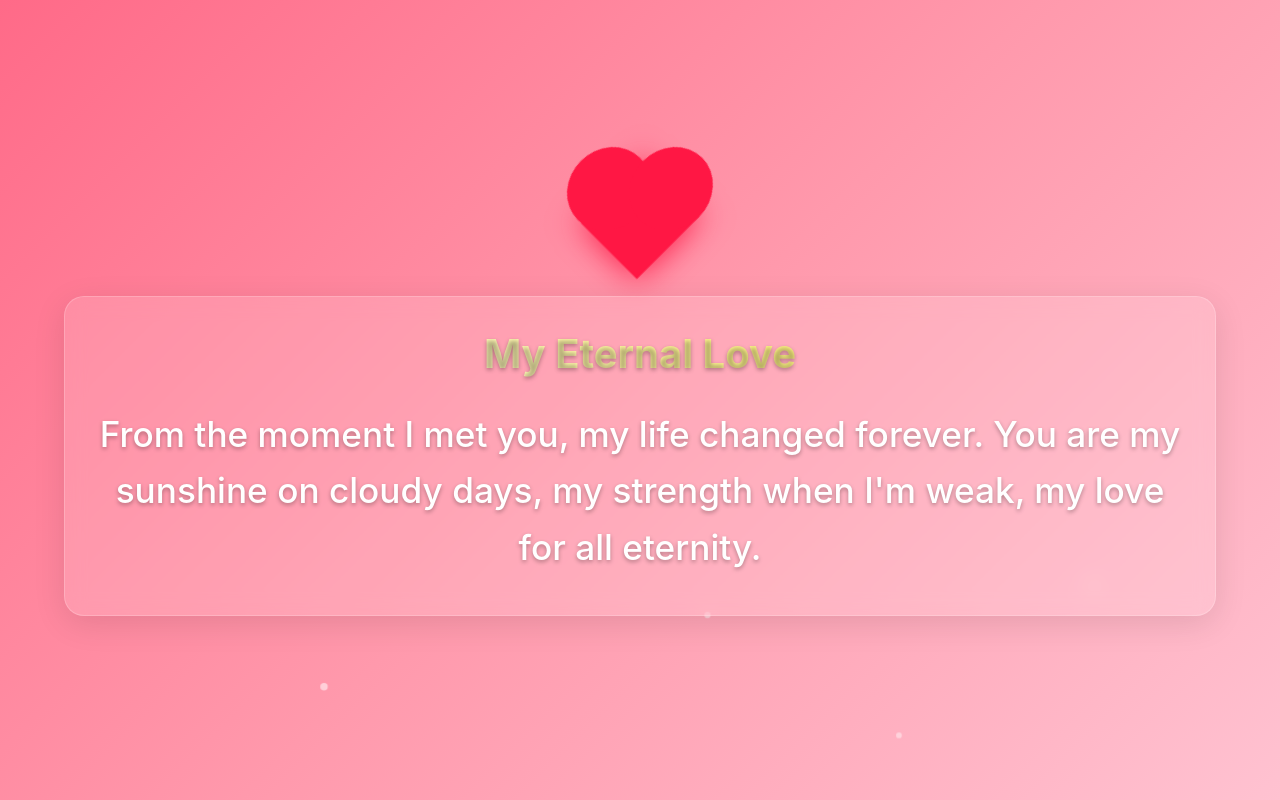
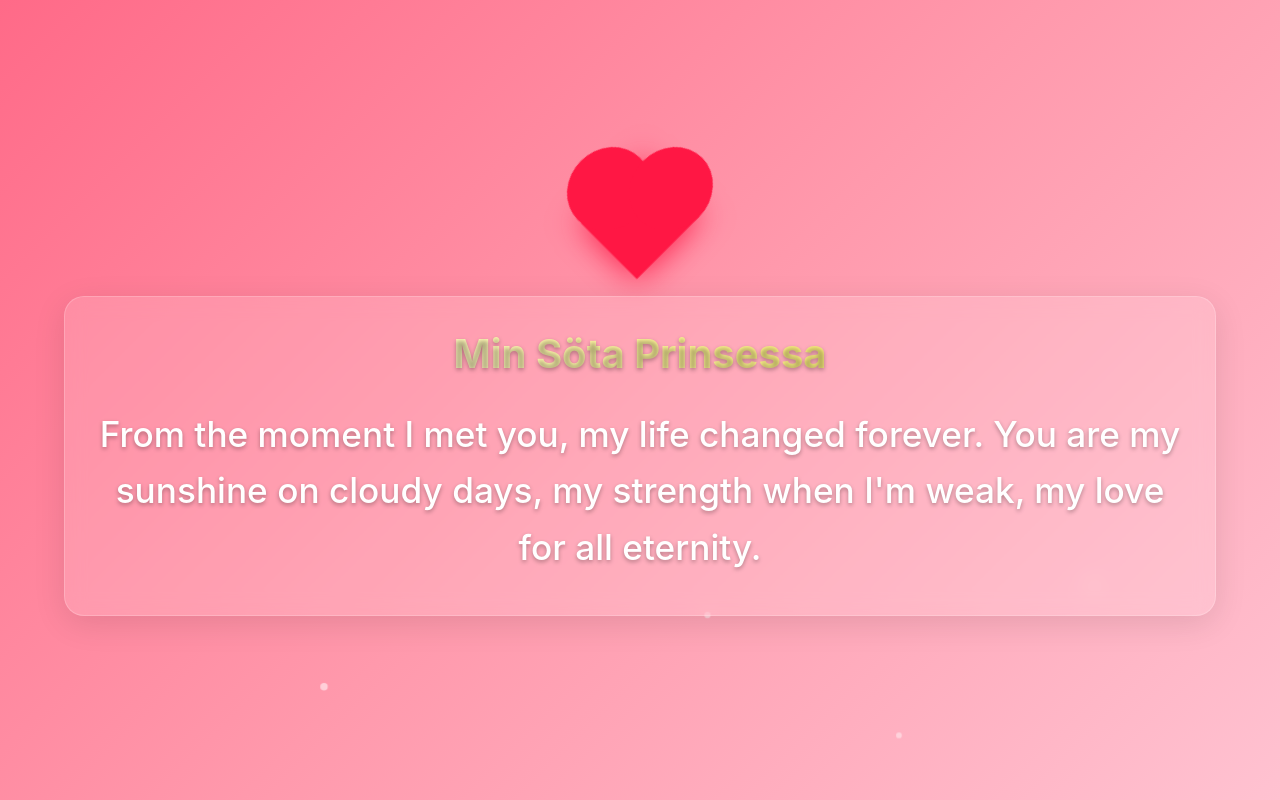
Before and after one commit to AnasLe0/love-site, a plain HTML site: page index.html in a window 1280 px wide. Drawn offline with Linux system fonts and the light colour scheme.

Commit message:
index.html

```diff
--- a/index.html
+++ b/index.html
@@ -358,19 +358,19 @@
         content: "I love you more than words can show, I think about you more than you could ever know, until forever this will be true because there is no one I would ever love the way I love you."
       },
       {
-        title: "My Beautiful Love",
+        title: "Min Sötis",
         content: "Every moment with you is a treasure, every smile from you is a gift. You are the reason my heart beats faster and my world is brighter."
       },
       {
-        title: "My Forever",
+        title: "Min vackra tjej",
         content: "In your eyes, I found my home. In your heart, I found my love. In your soul, I found my mate. You are my everything, now and always."
       },
       {
-        title: "My Heart's Desire",
+        title: "My baby",
         content: "You are the missing piece that completes my puzzle, the melody that makes my heart sing, the dream that makes my life beautiful."
       },
       {
-        title: "My Eternal Love",
+        title: "Min Söta Prinsessa",
         content: "From the moment I met you, my life changed forever. You are my sunshine on cloudy days, my strength when I'm weak, my love for all eternity."
       },
       {
@@ -378,7 +378,7 @@
         content: "You are the one I've been waiting for, the one my heart recognizes instantly. With you, every day is Valentine's Day, every moment is precious."
       },
       {
-        title: "My Dream Come True",
+        title: "Min Söta Prinsessa",
         content: "I never knew what love was until I met you. You showed me the meaning of true love, and now I can't imagine my life without you."
       },
       {
```
